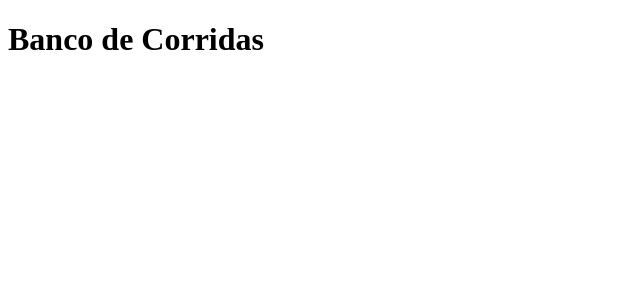
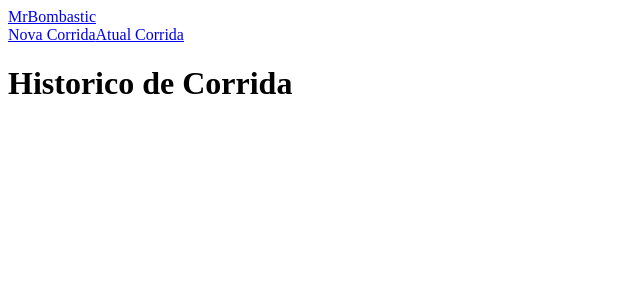
Before and after one commit to fcte-pi1/2026_1_PI1_Grupo01_Diogo, a Next.js app in the folder src/frontend/: page / in a window 1280 px wide. Shown: the top 300 px of the page, without its empty margins (0-640 px from the left). Built offline with nearby package versions, Linux system fonts and the light colour scheme.

Commit message:
[ADD]Prototipo de Navbar & FakeMockup

```diff
--- a/src/frontend/app/layout.tsx
+++ b/src/frontend/app/layout.tsx
@@ -1,3 +1,5 @@
+import { Navbar } from "@/components/layout/navbar";
+
 export default function RootLayout({
   children,
 }: {
@@ -5,7 +7,10 @@ export default function RootLayout({
 }) {
   return (
     <html lang="pt-BR">
-      <body>{children}</body>
+      <body>
+        <Navbar />
+        {children}
+      </body>
     </html>
   );
 }
--- a/src/frontend/app/page.tsx
+++ b/src/frontend/app/page.tsx
@@ -1,3 +1,3 @@
 export default function Page() {
-  return <h1>Banco de Corridas</h1>;
+  return <h1>Historico de Corrida</h1>;
 }
--- a/src/frontend/app/runs/[id]/page.tsx
+++ b/src/frontend/app/runs/[id]/page.tsx
@@ -0,0 +1,3 @@
+export default function RunPage({ params }: { params: { id: string } }) {
+  return <h1>Corrida {params.id}</h1>;
+}
--- /dev/null
+++ b/src/frontend/components/layout/navbar.tsx
@@ -0,0 +1,33 @@
+"use client";
+import Link from "next/link";
+import { usePathname } from "next/navigation";
+const navConfig = {
+  "/": [
+    { label: "Nova Corrida", href: "/runs" },
+    { label: "Atual Corrida", href: "/" },
+  ],
+  "/runs": [{ label: "Histórico de Corrida", href: "/" }],
+};
+
+export function Navbar() {
+  const pathname = usePathname();
+  const navItems = navConfig[pathname];
+  Object.entries(navConfig).find(
+    ([key]) => pathname.startsWith(key) && key !== "/",
+  )?.[1] ?? [];
+
+  return (
+    <header className="flex items-center justify-between px-6 py-4 border-b">
+      <Link href="/" className="flex items-center gap-2 font-bold text-lg">
+        MrBombastic
+      </Link>
+      <nav className="flex items-center gap-2">
+        {navItems.map((item) => (
+          <Link key={item.href} href={item.href}>
+            {item.label}
+          </Link>
+        ))}
+      </nav>
+    </header>
+  );
+}
```
Also changed, not shown: src/frontend/lib/MockFakeData.ts (added, +19 -0 lines), src/frontend/public/RatoIcon.png (added).
